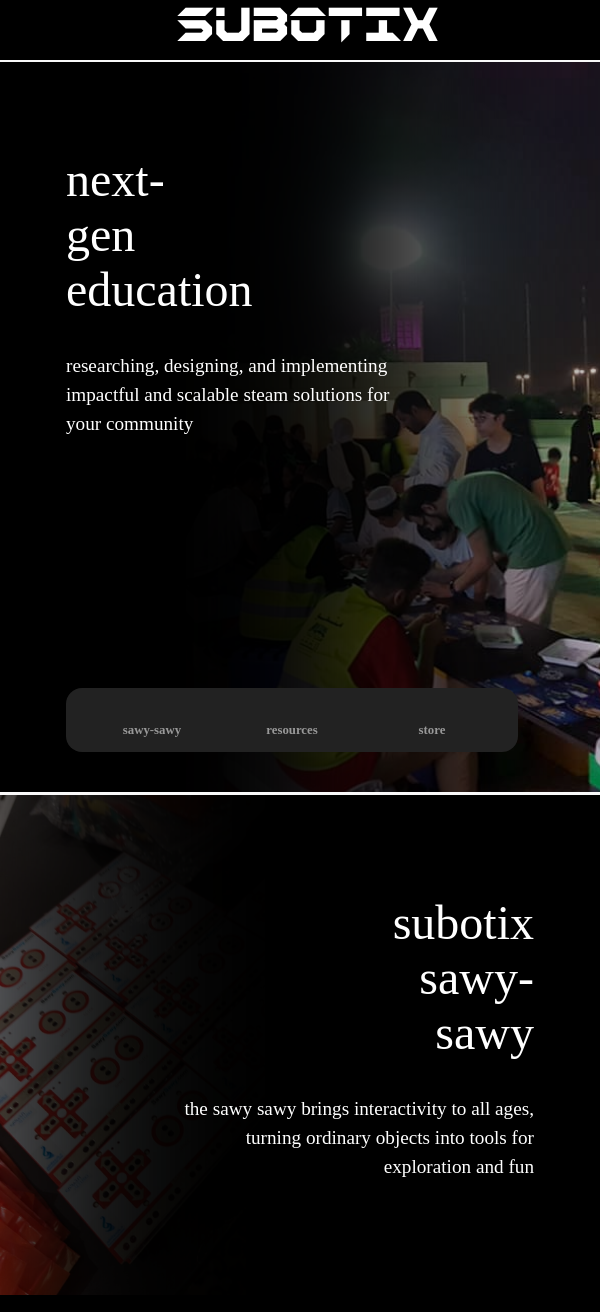
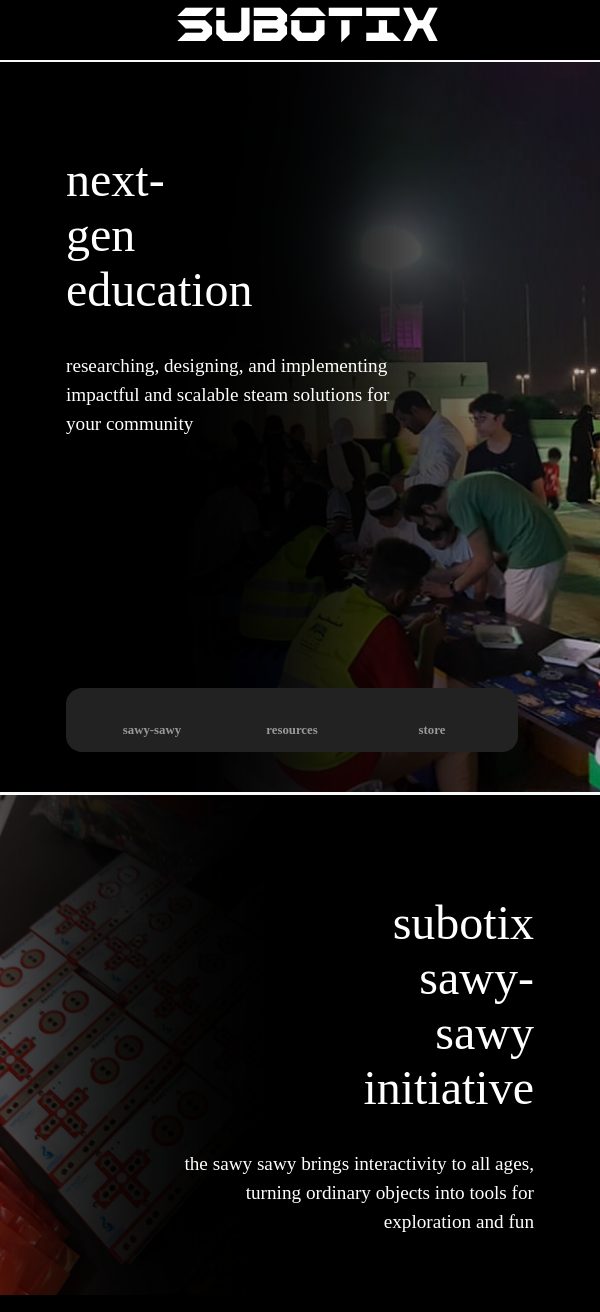
Before and after one commit to Matteo-Y/Subotix_site_legacy, a React (Create React App) app: page /#/ in a window 600 px wide. Shown: the top 1312 px of the page. Built offline with nearby package versions, Linux system fonts and the light colour scheme; a web font is replaced by a local one.

Commit message:
text changes

```diff
--- a/src/modules/Landing.js
+++ b/src/modules/Landing.js
@@ -40,7 +40,7 @@
                 <img style={{objectFit: "cover", width: "100%"}} src={require("../res/pictures/gallery/67.jpg")} alt="sawy-sawy thumbnail"/>
                 <div id="sawy-blank">
                     <div id="sawy-title-div">
-                        <h2>subotix <br/>sawy-sawy</h2>
+                        <h2>subotix <br/>sawy-sawy<br/>initiative</h2>
                     </div>
                     <div style={{direction: "rtl"}} className="blank-paragraph-div">
                         <p>
--- a/src/styles/App.css
+++ b/src/styles/App.css
@@ -575,6 +575,9 @@
   #hero-links-div {
     width: 360px;
   }
+  #sawy-title-div h2 {
+    font-size: 2.5rem;
+  }
   .infobar {
     padding-left: 5%;
   }
@@ -602,6 +605,9 @@
   }
   #hero-links-div {
     width: 420px;
+  }
+  #sawy-title-div h2 {
+    font-size: 3rem;
   }
   .infobar {
     padding-left: 5%;
--- a/src/styles/_Landing.scss
+++ b/src/styles/_Landing.scss
@@ -237,6 +237,7 @@
     #sawy-blank { width: 20%; padding: 100px 10% 0 0 }
     #sawy-section:hover { #sawy-blank { img { transform: scale(1.2) } } }
     #hero-links-div { width: 360px }
+    #sawy-title-div { h2 { font-size: 2.5rem } }
     .infobar { padding-left: 5%; h3 { font-size: 1.2rem}; p { width: 90% } }
 }
 
@@ -246,6 +247,7 @@
     #sawy-blank { width: 30%; padding: 100px 11% 0 0 }
     #sawy-section:hover { #sawy-blank { img { transform: translateX(-20px) scale(1.3) } } }
     #hero-links-div { width: 420px }
+    #sawy-title-div { h2 { font-size: 3rem } }
     .infobar { padding-left: 5%; h3 { font-size: 1.2rem}; p { width: 90% } }
 }
 
```
Also changed, not shown: 1 other file (tests, documents, lock files or other folders).
